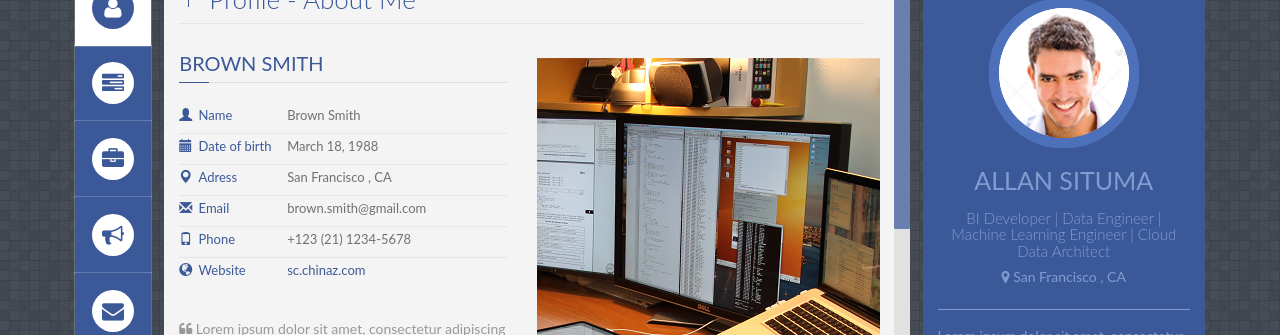
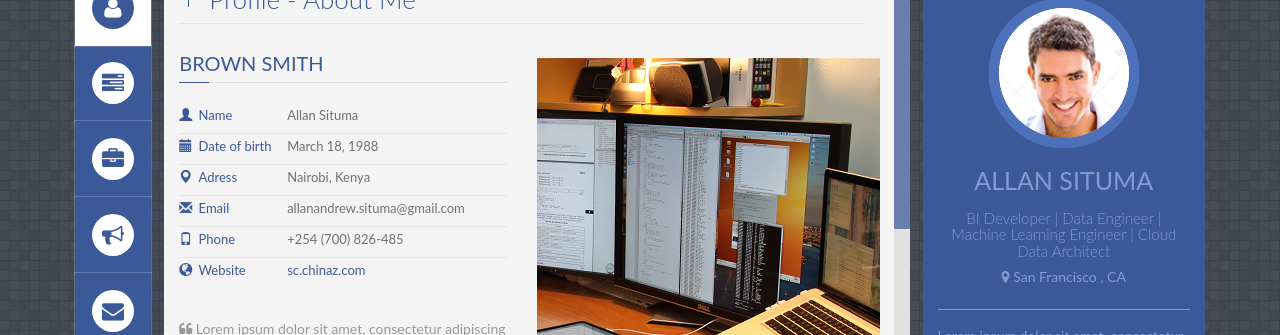
Before and after one commit to jekyller/PanelCV, a Jekyll site: the page built from index.html, in a window 1280 px wide. Shown: the part 190-525 px from the top of the page. Built offline with Jekyll 4.4.1, drawn with Linux system fonts in a browser that asks for light colours; some web fonts are replaced.

Commit message:
Update profile.html

```diff
--- a/_includes/profile.html
+++ b/_includes/profile.html
@@ -17,7 +17,7 @@
             <li>
                 <i class="glyphicon glyphicon-user"></i>
                 <label>Name</label>
-                <span class="value">Brown Smith</span>
+                <span class="value">Allan Situma</span>
                 <div class="clear"></div>
             </li>
 
@@ -31,21 +31,21 @@
             <li>
                 <i class="glyphicon glyphicon-map-marker"></i>
                 <label>Adress</label>
-                <span class="value">San Francisco , CA</span>
+                <span class="value">Nairobi, Kenya</span>
                 <div class="clear"></div>
             </li>
 
             <li>
                 <i class="glyphicon glyphicon-envelope"></i>
                 <label>Email</label>
-                <span class="value">brown.smith@gmail.com</span>
+                <span class="value">allanandrew.situma@gmail.com</span>
                 <div class="clear"></div>
             </li>
 
             <li>
                 <i class="glyphicon glyphicon-phone"></i>
                 <label>Phone</label>
-                <span class="value">+123 (21) 1234-5678</span>
+                <span class="value">+254 (700) 826-485</span>
                 <div class="clear"></div>
             </li>
 
```
